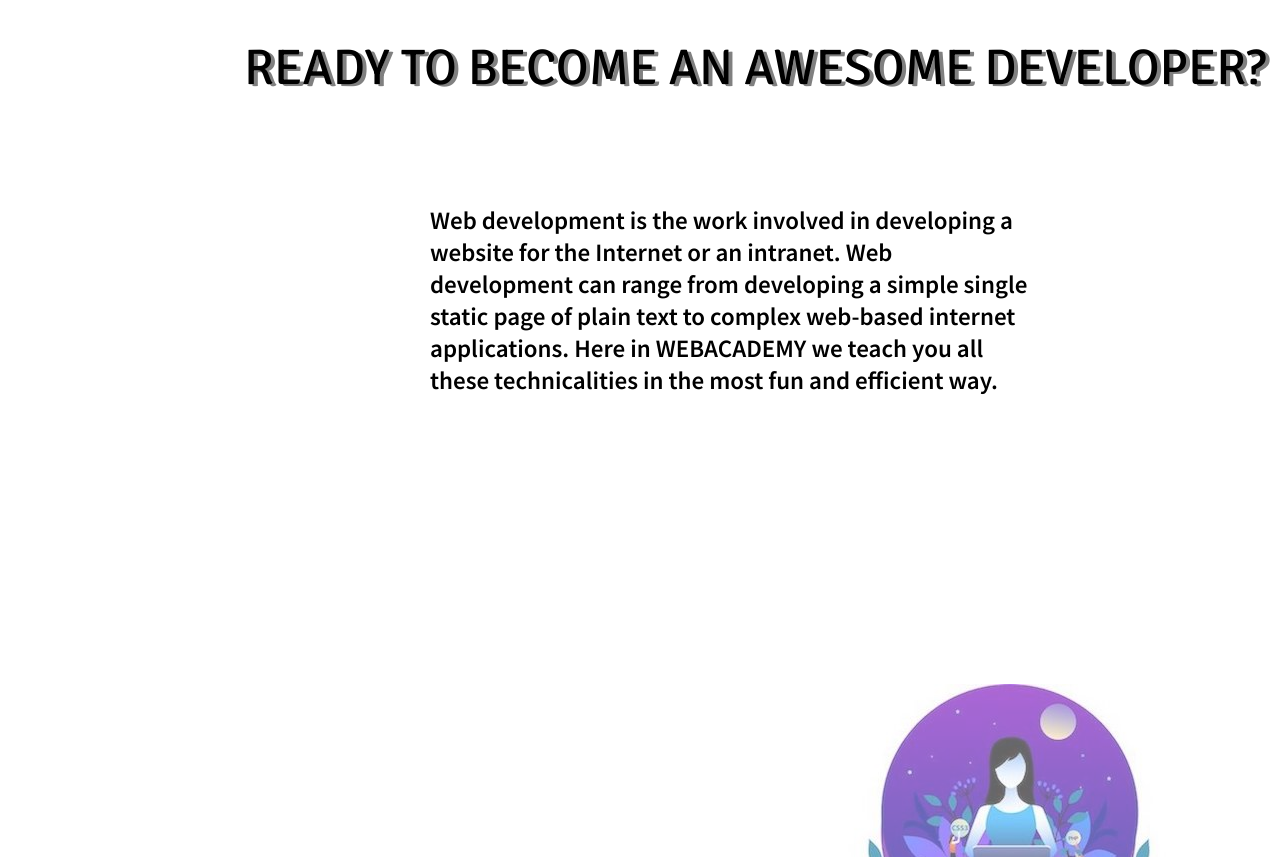
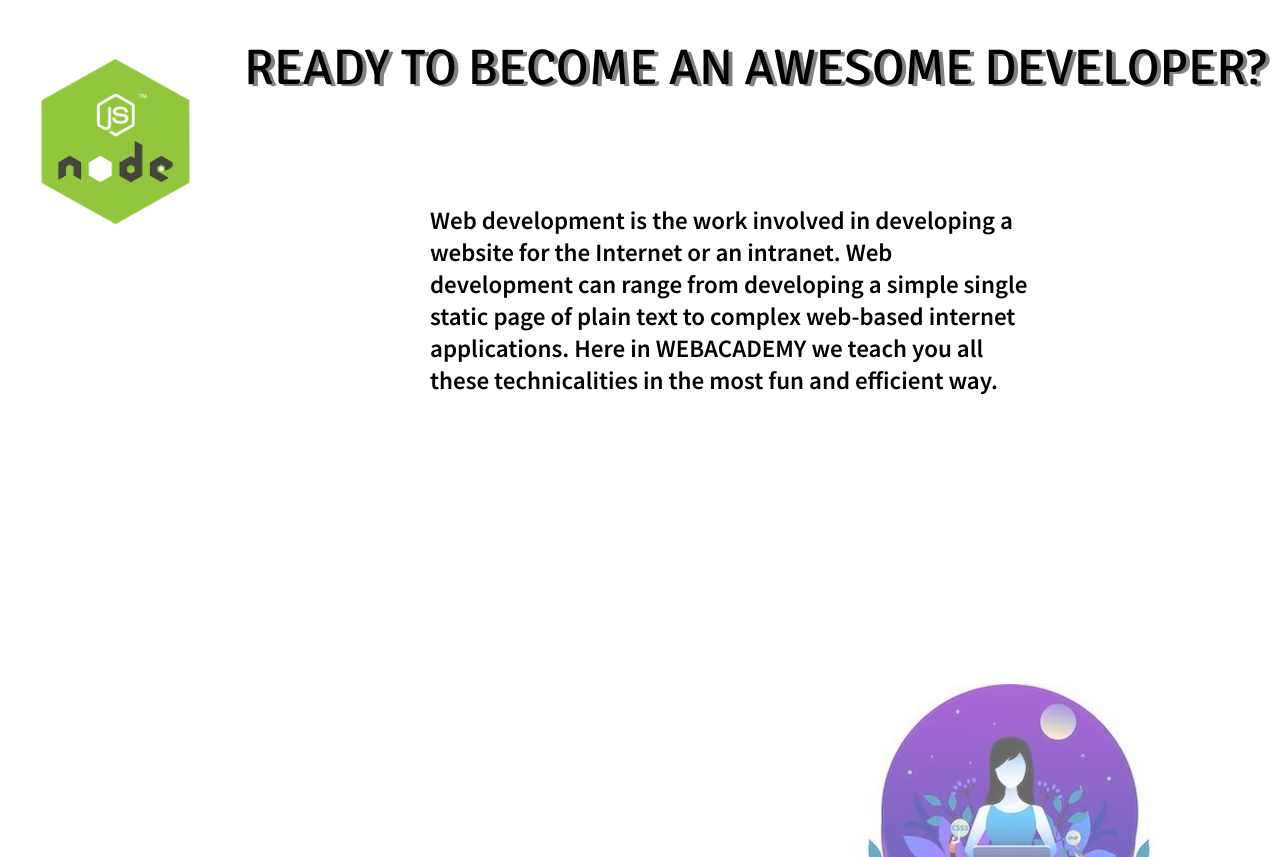
Before and after one commit to arushiverma1999/WebAcademy, a plain HTML site: page index.html in a window 1280 px wide. Shown: the part 1013-1870 px from the top of the page. Drawn offline with Linux system fonts and the light colour scheme; a web font is replaced by a local one.

Commit message:
Update sliderstyle.css

```diff
--- a/sliderstyle.css
+++ b/sliderstyle.css
@@ -99,7 +99,7 @@
 	float:left;
 	margin: 40px 30px 20px 30px ;
 	border-radius: 30% ;
-	background-image: url("assests/snodejs.png");
+	background-image: url("assests/nodejs.png");
 	background-size:170px 170px;
 	animation-name: slider6;
 	animation-duration: 5s;
```
